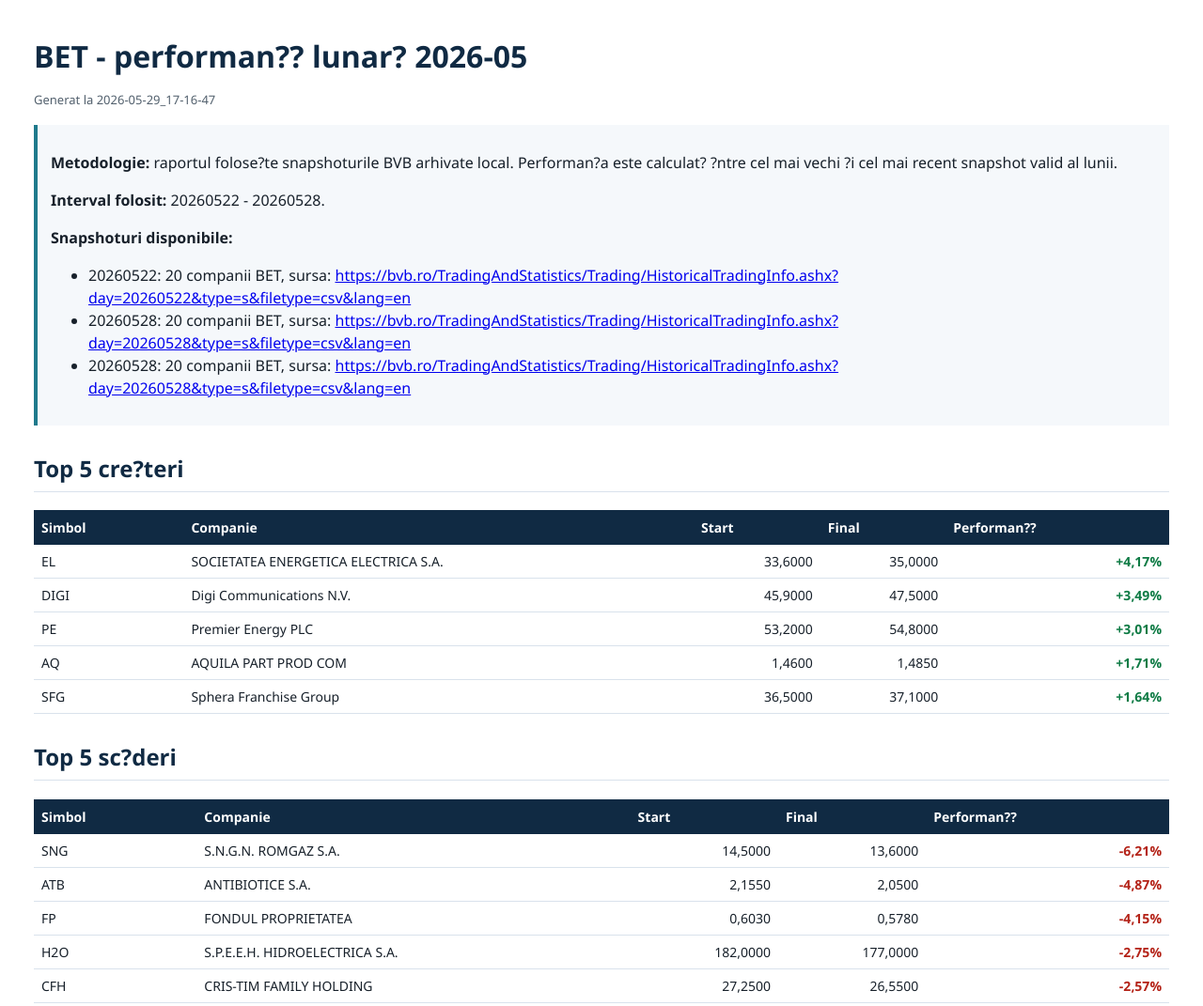
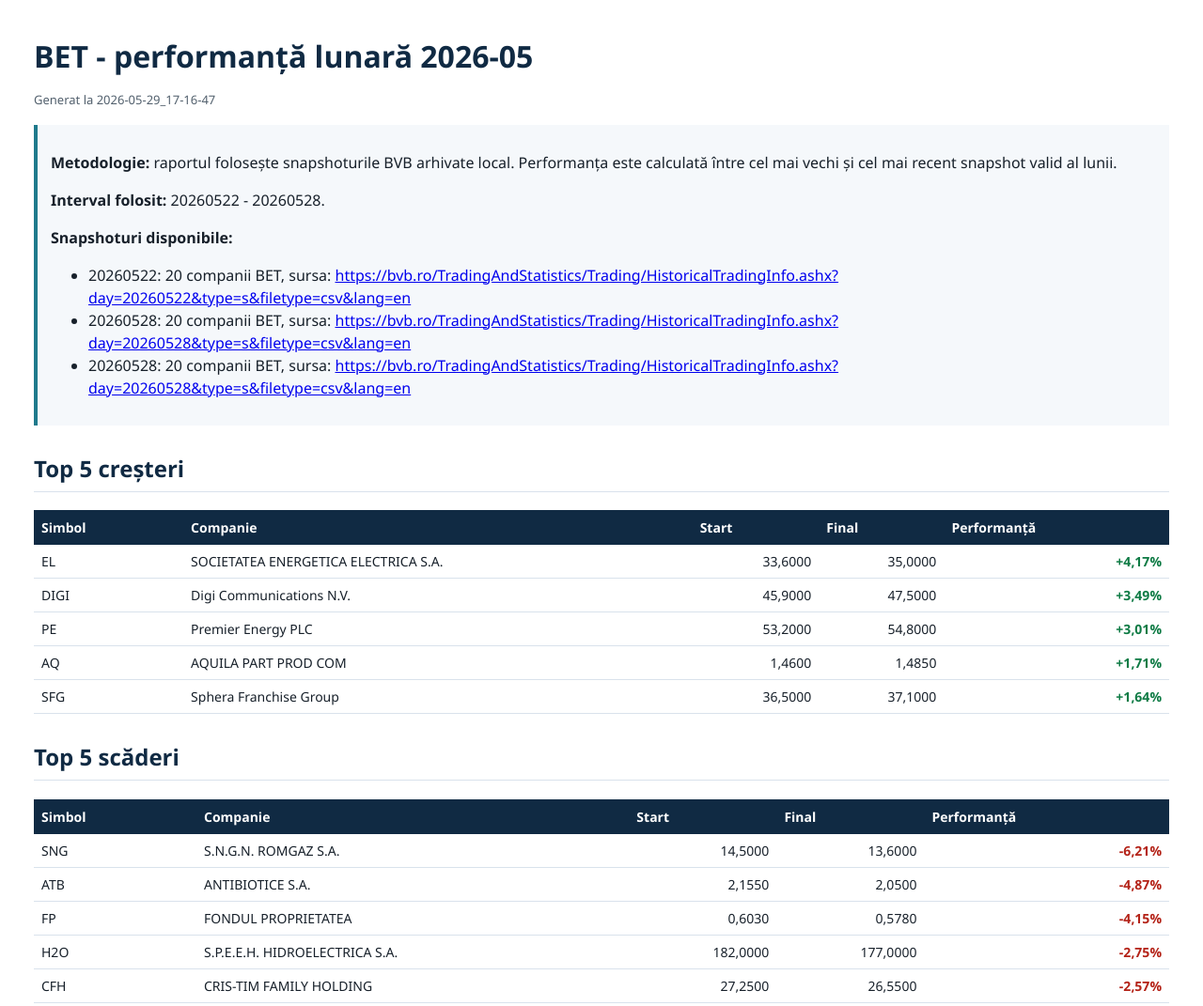
Before and after one commit to bogdanspan/bet-monthly-newsletter, a plain HTML site: page docs/reports/bet_monthly_performance_2026-05_2026-05-29_17-16-47.html in a window 1280 px wide. Shown: the top 1071 px of the page at 94% size. Drawn offline with Linux system fonts and the light colour scheme.

Commit message:
Fix Romanian diacritics in report sorting changes

```diff
--- a/docs/reports/bet_monthly_performance_2026-05_2026-05-29_17-16-47.html
+++ b/docs/reports/bet_monthly_performance_2026-05_2026-05-29_17-16-47.html
@@ -2,7 +2,7 @@
 <html lang="ro">
 <head>
   <meta charset="utf-8">
-  <title>BET - performan?? lunar? 2026-05</title>
+  <title>BET - performanță lunară 2026-05</title>
   <style>
     body { font-family: "Segoe UI", Arial, sans-serif; color: #17202a; margin: 36px; line-height: 1.5; }
     h1 { margin: 0 0 6px; color: #102a43; }
@@ -26,11 +26,11 @@
   </style>
 </head>
 <body>
-  <h1>BET - performan?? lunar? 2026-05</h1>
+  <h1>BET - performanță lunară 2026-05</h1>
   <p class="small">Generat la 2026-05-29_17-16-47</p>
 
   <div class="meta">
-    <p><strong>Metodologie:</strong> raportul folose?te snapshoturile BVB arhivate local. Performan?a este calculat? ?ntre cel mai vechi ?i cel mai recent snapshot valid al lunii.</p>
+    <p><strong>Metodologie:</strong> raportul folosește snapshoturile BVB arhivate local. Performanța este calculată între cel mai vechi și cel mai recent snapshot valid al lunii.</p>
     <p><strong>Interval folosit:</strong> 20260522 - 20260528.</p>
     <p><strong>Snapshoturi disponibile:</strong></p>
     <ul>
@@ -48,9 +48,9 @@
       </li></ul>
   </div>
 
-  <h2>Top 5 cre?teri</h2>
+  <h2>Top 5 creșteri</h2>
   <table id="top-gainers" class="sortable-table top-table" data-sortable="true">
-    <thead><tr><th class="sortable-column" scope="col" aria-sort="none"><button type="button" class="sort-button" data-column-index="0" data-sort-type="text" data-direction="">Simbol<span class="sort-indicator" aria-hidden="true"></span></button></th><th class="sortable-column" scope="col" aria-sort="none"><button type="button" class="sort-button" data-column-index="1" data-sort-type="text" data-direction="">Companie<span class="sort-indicator" aria-hidden="true"></span></button></th><th class="num sortable-column" scope="col" aria-sort="none"><button type="button" class="sort-button" data-column-index="2" data-sort-type="number" data-direction="">Start<span class="sort-indicator" aria-hidden="true"></span></button></th><th class="num sortable-column" scope="col" aria-sort="none"><button type="button" class="sort-button" data-column-index="3" data-sort-type="number" data-direction="">Final<span class="sort-indicator" aria-hidden="true"></span></button></th><th class="num sortable-column" scope="col" aria-sort="none"><button type="button" class="sort-button" data-column-index="4" data-sort-type="number" data-direction="">Performan??<span class="sort-indicator" aria-hidden="true"></span></button></th></tr></thead>
+    <thead><tr><th class="sortable-column" scope="col" aria-sort="none"><button type="button" class="sort-button" data-column-index="0" data-sort-type="text" data-direction="">Simbol<span class="sort-indicator" aria-hidden="true"></span></button></th><th class="sortable-column" scope="col" aria-sort="none"><button type="button" class="sort-button" data-column-index="1" data-sort-type="text" data-direction="">Companie<span class="sort-indicator" aria-hidden="true"></span></button></th><th class="num sortable-column" scope="col" aria-sort="none"><button type="button" class="sort-button" data-column-index="2" data-sort-type="number" data-direction="">Start<span class="sort-indicator" aria-hidden="true"></span></button></th><th class="num sortable-column" scope="col" aria-sort="none"><button type="button" class="sort-button" data-column-index="3" data-sort-type="number" data-direction="">Final<span class="sort-indicator" aria-hidden="true"></span></button></th><th class="num sortable-column" scope="col" aria-sort="none"><button type="button" class="sort-button" data-column-index="4" data-sort-type="number" data-direction="">Performanță<span class="sort-indicator" aria-hidden="true"></span></button></th></tr></thead>
     <tbody>
       <tr>
         <td data-sort-value="EL">EL</td>
@@ -89,9 +89,9 @@
       </tr></tbody>
   </table>
 
-  <h2>Top 5 sc?deri</h2>
+  <h2>Top 5 scăderi</h2>
   <table id="top-losers" class="sortable-table top-table" data-sortable="true">
-    <thead><tr><th class="sortable-column" scope="col" aria-sort="none"><button type="button" class="sort-button" data-column-index="0" data-sort-type="text" data-direction="">Simbol<span class="sort-indicator" aria-hidden="true"></span></button></th><th class="sortable-column" scope="col" aria-sort="none"><button type="button" class="sort-button" data-column-index="1" data-sort-type="text" data-direction="">Companie<span class="sort-indicator" aria-hidden="true"></span></button></th><th class="num sortable-column" scope="col" aria-sort="none"><button type="button" class="sort-button" data-column-index="2" data-sort-type="number" data-direction="">Start<span class="sort-indicator" aria-hidden="true"></span></button></th><th class="num sortable-column" scope="col" aria-sort="none"><button type="button" class="sort-button" data-column-index="3" data-sort-type="number" data-direction="">Final<span class="sort-indicator" aria-hidden="true"></span></button></th><th class="num sortable-column" scope="col" aria-sort="none"><button type="button" class="sort-button" data-column-index="4" data-sort-type="number" data-direction="">Performan??<span class="sort-indicator" aria-hidden="true"></span></button></th></tr></thead>
+    <thead><tr><th class="sortable-column" scope="col" aria-sort="none"><button type="button" class="sort-button" data-column-index="0" data-sort-type="text" data-direction="">Simbol<span class="sort-indicator" aria-hidden="true"></span></button></th><th class="sortable-column" scope="col" aria-sort="none"><button type="button" class="sort-button" data-column-index="1" data-sort-type="text" data-direction="">Companie<span class="sort-indicator" aria-hidden="true"></span></button></th><th class="num sortable-column" scope="col" aria-sort="none"><button type="button" class="sort-button" data-column-index="2" data-sort-type="number" data-direction="">Start<span class="sort-indicator" aria-hidden="true"></span></button></th><th class="num sortable-column" scope="col" aria-sort="none"><button type="button" class="sort-button" data-column-index="3" data-sort-type="number" data-direction="">Final<span class="sort-indicator" aria-hidden="true"></span></button></th><th class="num sortable-column" scope="col" aria-sort="none"><button type="button" class="sort-button" data-column-index="4" data-sort-type="number" data-direction="">Performanță<span class="sort-indicator" aria-hidden="true"></span></button></th></tr></thead>
     <tbody>
       <tr>
         <td data-sort-value="SNG">SNG</td>
@@ -132,7 +132,7 @@
 
   <h2>Tabel complet BET</h2>
   <table id="bet-full-table" class="sortable-table full-table" data-sortable="true">
-    <thead><tr><th class="sortable-column" scope="col" aria-sort="none"><button type="button" class="sort-button" data-column-index="0" data-sort-type="text" data-direction="">Simbol<span class="sort-indicator" aria-hidden="true"></span></button></th><th class="sortable-column" scope="col" aria-sort="none"><button type="button" class="sort-button" data-column-index="1" data-sort-type="text" data-direction="">Companie<span class="sort-indicator" aria-hidden="true"></span></button></th><th class="num sortable-column" scope="col" aria-sort="none"><button type="button" class="sort-button" data-column-index="2" data-sort-type="number" data-direction="">Start<span class="sort-indicator" aria-hidden="true"></span></button></th><th class="num sortable-column" scope="col" aria-sort="none"><button type="button" class="sort-button" data-column-index="3" data-sort-type="number" data-direction="">Final<span class="sort-indicator" aria-hidden="true"></span></button></th><th class="num sortable-column" scope="col" aria-sort="none"><button type="button" class="sort-button" data-column-index="4" data-sort-type="number" data-direction="">Performanta<span class="sort-indicator" aria-hidden="true"></span></button></th></tr></thead>
+    <thead><tr><th class="sortable-column" scope="col" aria-sort="none"><button type="button" class="sort-button" data-column-index="0" data-sort-type="text" data-direction="">Simbol<span class="sort-indicator" aria-hidden="true"></span></button></th><th class="sortable-column" scope="col" aria-sort="none"><button type="button" class="sort-button" data-column-index="1" data-sort-type="text" data-direction="">Companie<span class="sort-indicator" aria-hidden="true"></span></button></th><th class="num sortable-column" scope="col" aria-sort="none"><button type="button" class="sort-button" data-column-index="2" data-sort-type="number" data-direction="">Start<span class="sort-indicator" aria-hidden="true"></span></button></th><th class="num sortable-column" scope="col" aria-sort="none"><button type="button" class="sort-button" data-column-index="3" data-sort-type="number" data-direction="">Final<span class="sort-indicator" aria-hidden="true"></span></button></th><th class="num sortable-column" scope="col" aria-sort="none"><button type="button" class="sort-button" data-column-index="4" data-sort-type="number" data-direction="">Performanță<span class="sort-indicator" aria-hidden="true"></span></button></th></tr></thead>
     <tbody>
       <tr>
         <td data-sort-value="EL">EL</td>
@@ -276,7 +276,7 @@
       </tr></tbody>
   </table>
 
-  <p class="small">Acest raport are scop informativ ?i nu reprezint? recomandare de investi?ii.</p>
+  <p class="small">Acest raport are scop informativ și nu reprezintă recomandare de investiții.</p>
   <script>
     document.addEventListener("DOMContentLoaded", () => {
       const getCellValue = (row, columnIndex, sortType) => {
```
Also changed, not shown: scripts/bet-report.js (+7 -7 lines).
